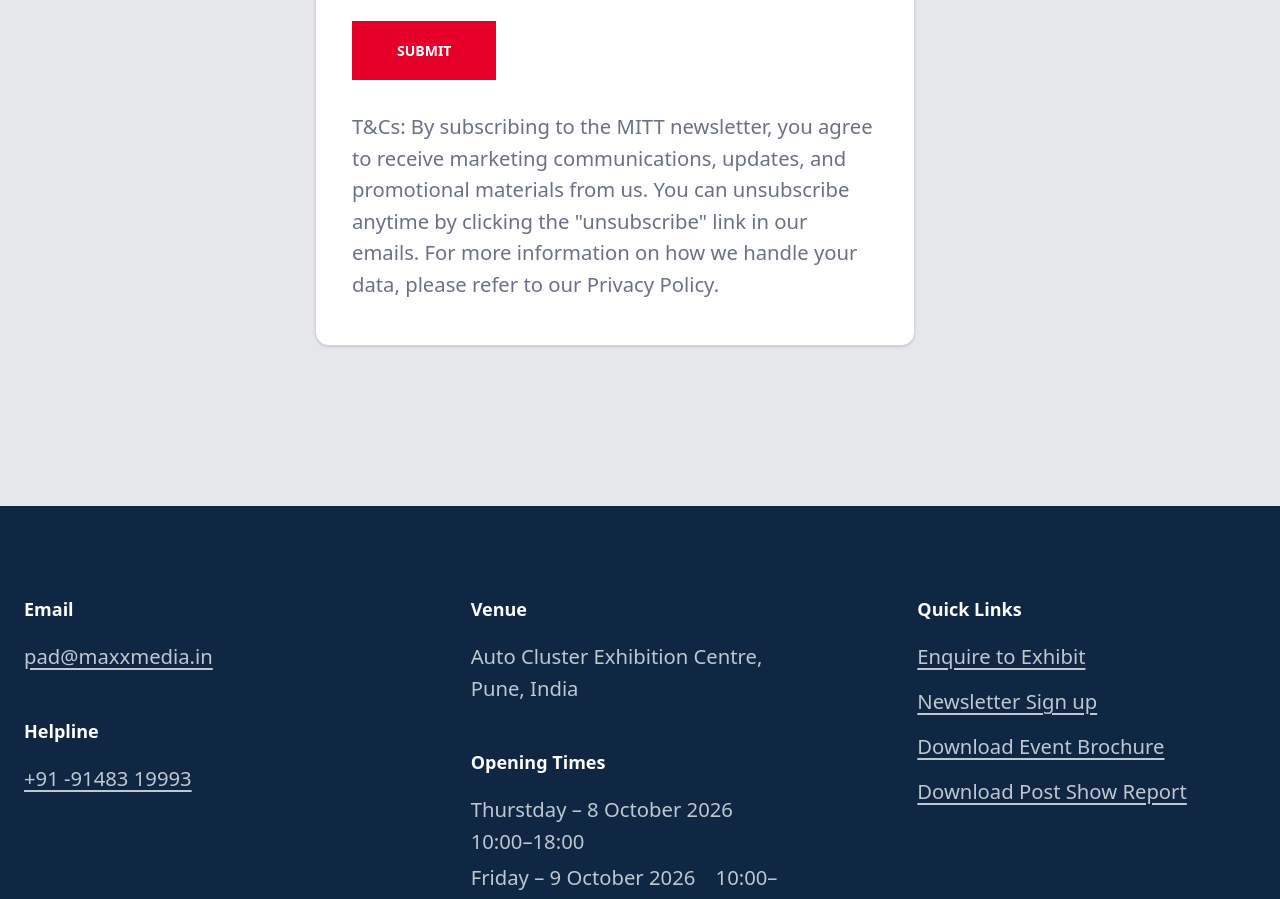
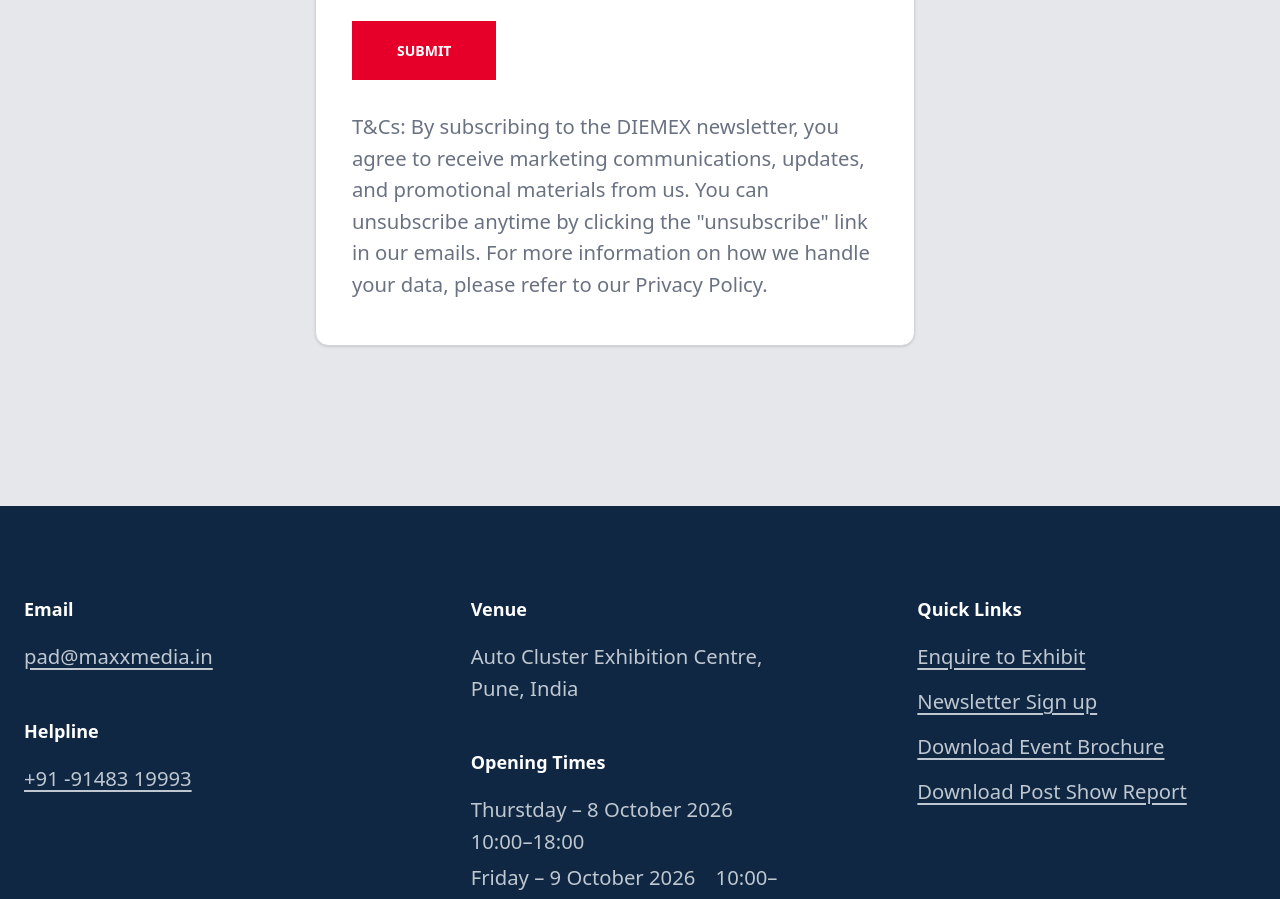
Before and after one commit to Sandeep1816/diemex, a Next.js app: page /contact-us in a window 1280 px wide. Shown: the part 2021-2920 px from the top of the page. Built offline with nearby package versions, Linux system fonts and the light colour scheme.

Commit message:
Update ContactForm.tsx

```diff
--- a/components/ContactUs/ContactForm.tsx
+++ b/components/ContactUs/ContactForm.tsx
@@ -116,11 +116,7 @@ export default function ContactForm() {
 
         {/* T&C */}
         <p className="text-[12px] text-gray-500 leading-relaxed pt-2">
-          T&amp;Cs: By subscribing to the MITT newsletter, you agree to receive
-          marketing communications, updates, and promotional materials from us.
-          You can unsubscribe anytime by clicking the "unsubscribe" link in our emails.
-          For more information on how we handle your data, please refer to our
-          Privacy Policy.
+          T&Cs: By subscribing to the DIEMEX newsletter, you agree to receive marketing communications, updates, and promotional materials from us. You can unsubscribe anytime by clicking the "unsubscribe" link in our emails. For more information on how we handle your data, please refer to our Privacy Policy.
         </p>
       </form>
     </aside>
```
